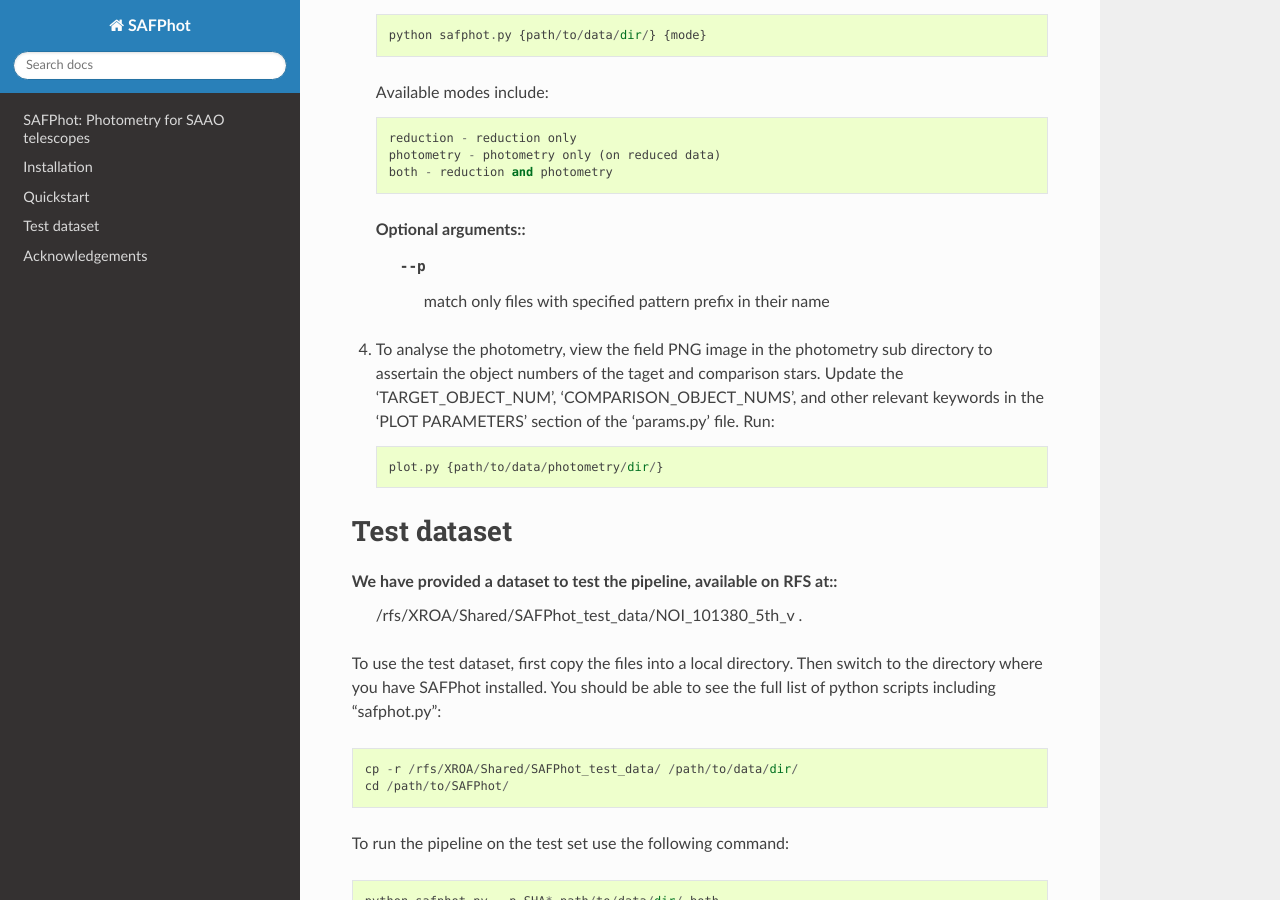
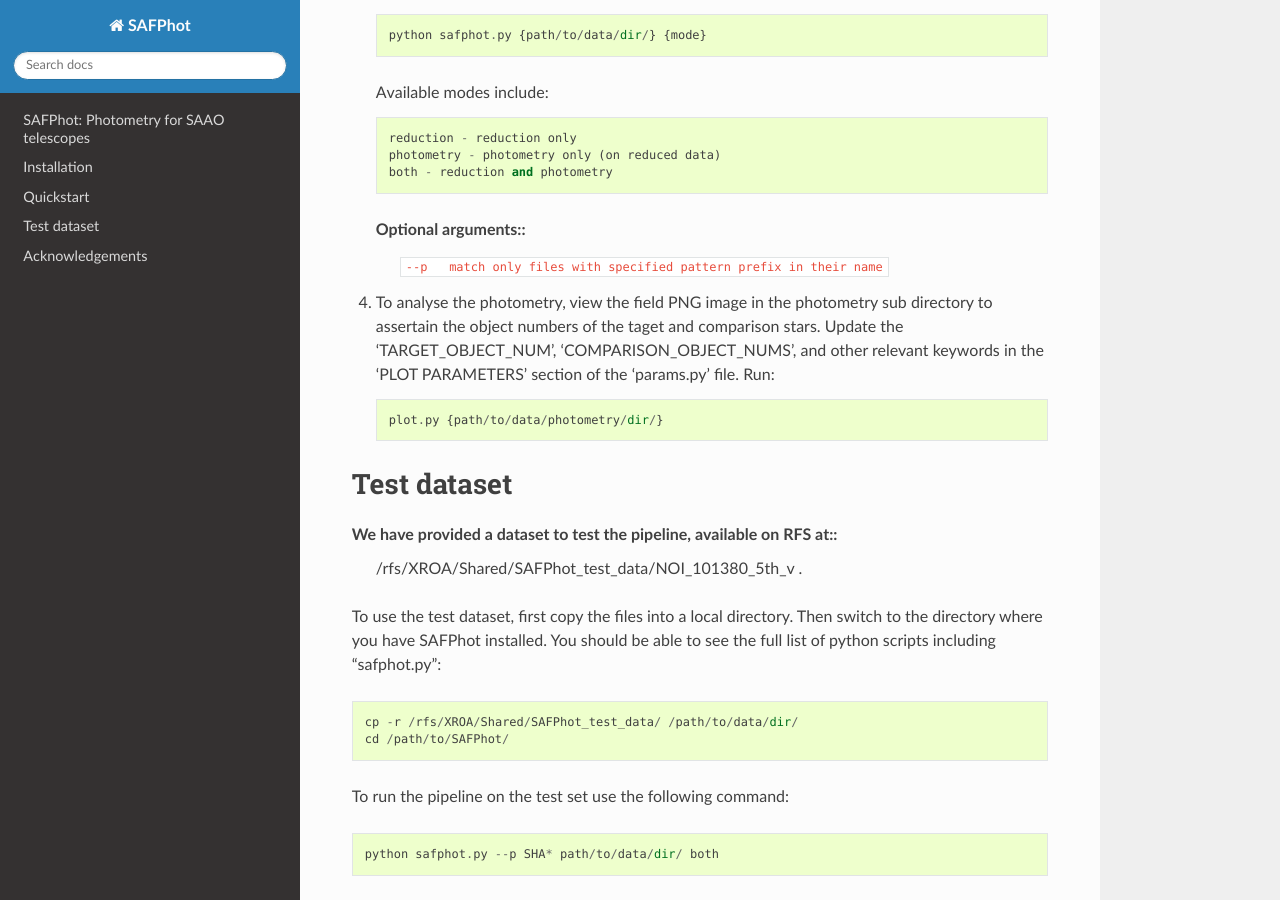
Before and after one commit to apchsh/SAFPhot, a Sphinx documentation site: the page built from docs/index.rst, in a window 1280 px wide and 900 px high, scrolled down 1461 px. Built offline with Sphinx 7.4.7 and the Read the Docs theme 2.0.0, drawn with Linux system fonts in a browser that asks for light colours.

Commit message:
Documentation update

```diff
--- a/docs/index.rst
+++ b/docs/index.rst
@@ -70,7 +70,7 @@ Quickstart
 
 
    Optional arguments::
-        --p   match only files with specified pattern prefix in their name
+        ``--p   match only files with specified pattern prefix in their name``
 
 4. To analyse the photometry, view the field PNG image in the photometry sub
    directory to assertain the object numbers of the taget and comparison stars. Update the 'TARGET_OBJECT_NUM', 'COMPARISON_OBJECT_NUMS', and other relevant keywords in the 'PLOT PARAMETERS' section of the 'params.py' file. Run::
```
